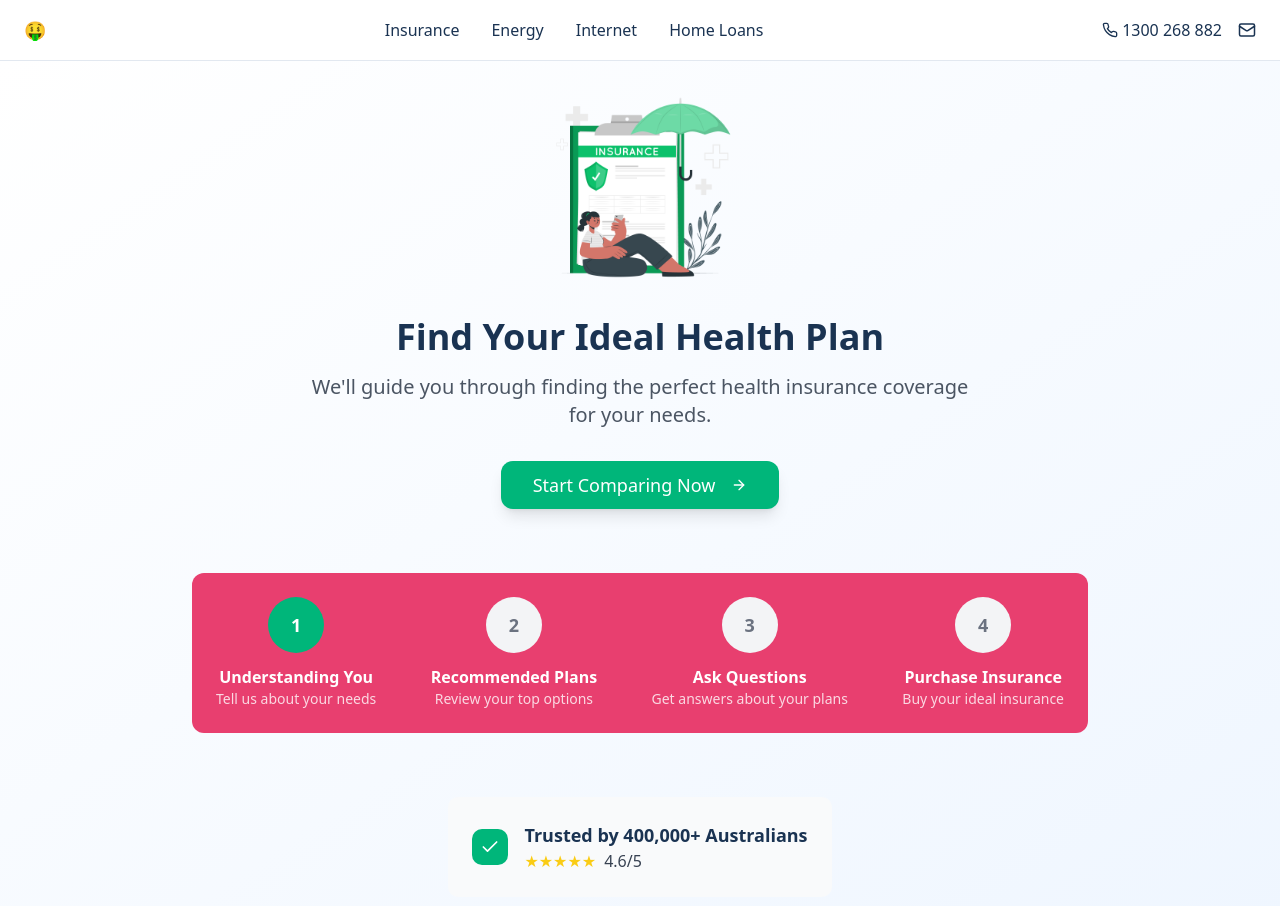
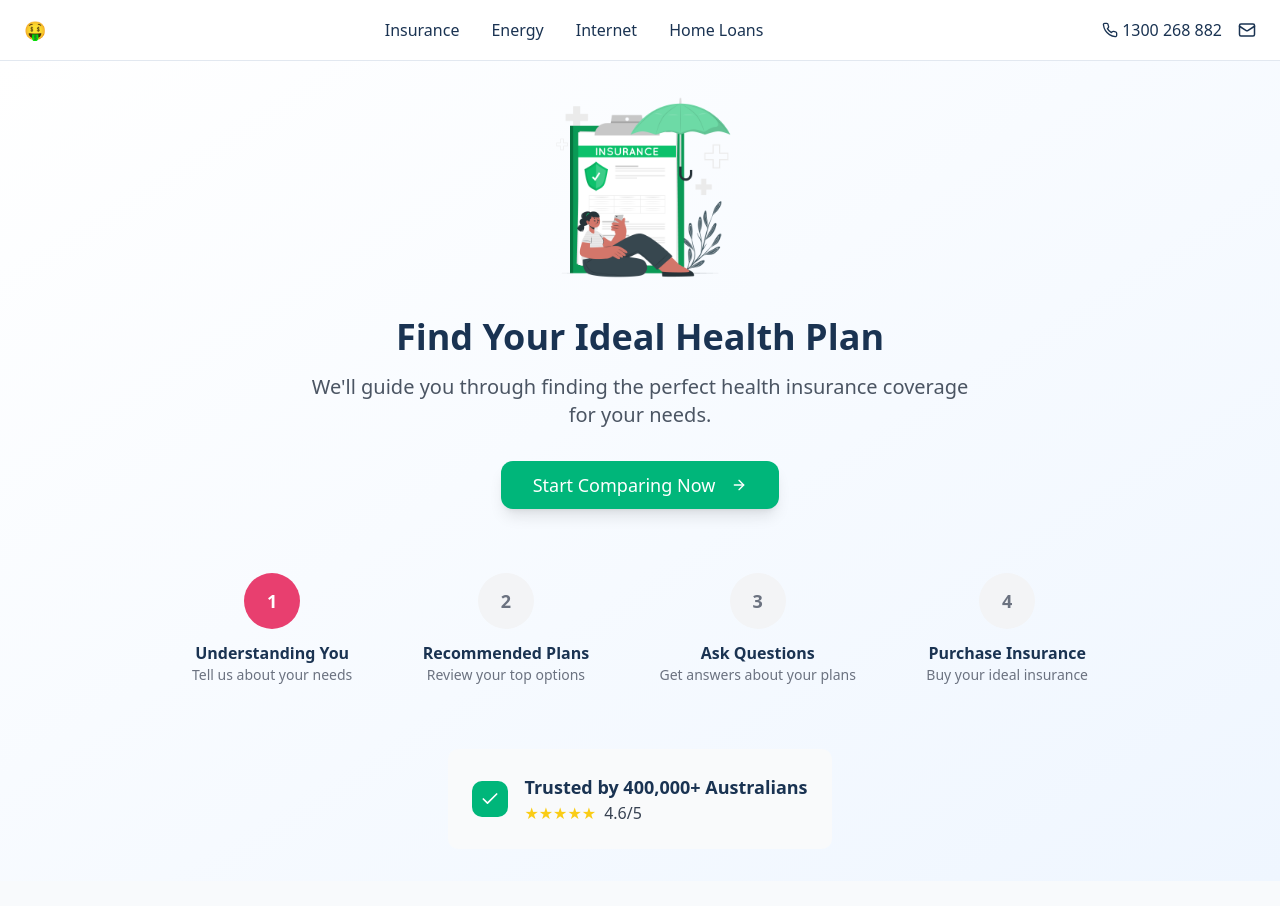
Before and after one commit to gayathrikasi-everest/compare-insurance, a React (Vite) app: page / in a window 1280 px wide. Shown: the top 906 px of the page. After the commit the page ends 881 px from the top, so only its background shows below. Built offline with nearby package versions, Linux system fonts and the light colour scheme.

Commit message:
Revert progress circle changes
Reverts changes to the progress circle styling.

```diff
--- a/src/pages/Index.tsx
+++ b/src/pages/Index.tsx
@@ -60,25 +60,25 @@ const Index = () => {
         </Button>
 
         {/* Process Steps */}
-        <div className="w-full max-w-4xl flex justify-between items-start mb-16 bg-[#E83F6F] rounded-xl p-6">
+        <div className="w-full max-w-4xl flex justify-between items-start mb-16">
           {steps.map((step, index) => {
           const isLast = index === steps.length - 1;
           return <div key={index} className="relative flex flex-col items-center text-center">
                 {/* Step Circle */}
                 <div className={`flex items-center justify-center w-14 h-14 rounded-full text-lg font-semibold
-                  ${step.active ? "bg-cc-green text-white" : "bg-gray-100 text-gray-500"}`}>
+                  ${step.active ? "bg-[#E83F6F] text-white" : "bg-gray-100 text-gray-500"}`}>
                   {step.number}
                 </div>
 
                 {/* Step Title */}
                 <div className="mt-3">
-                  <h3 className="font-semibold text-white">{step.title}</h3>
-                  <p className="text-sm text-white/80">{step.description}</p>
+                  <h3 className="font-semibold text-cc-blue">{step.title}</h3>
+                  <p className="text-sm text-gray-500">{step.description}</p>
                 </div>
 
                 {/* Connecting Arrow */}
-                {!isLast && <div className="absolute top-7 left-full w-20 h-0.5 bg-white/50 -z-10 transform translate-x-1">
-                    <ArrowRight className="absolute right-0 top-1/2 transform -translate-y-1/2 text-white" />
+                {!isLast && <div className="absolute top-7 left-full w-20 h-0.5 bg-gray-200 -z-10 transform translate-x-1">
+                    <ArrowRight className="absolute right-0 top-1/2 transform -translate-y-1/2 text-gray-400" />
                   </div>}
               </div>;
         })}
```
